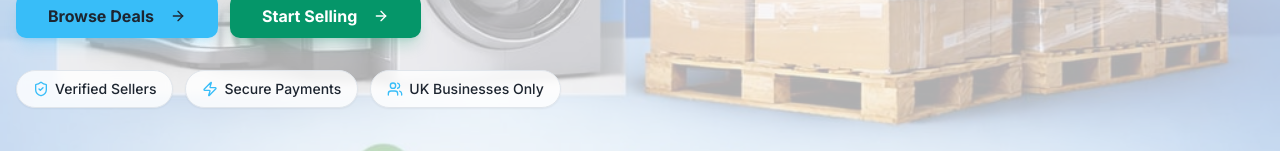
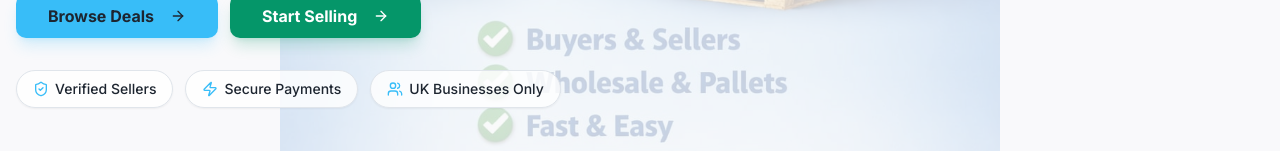
Before and after one commit to LoadifyMarketLTD/loadifymarket.co.uk, a React (Vite) app: page / in a window 1280 px wide. Shown: the part 497-648 px from the top of the page. Built offline with nearby package versions, Linux system fonts and the light colour scheme; no server answers; the database is empty.

Commit message:
fix: hero image - contain so objects are complete, reduce opacity and overlay, remove blur
Co-authored-by: LoadifyMarketLTD <221218390+LoadifyMarketLTD@users.noreply.github.com>
Agent-Logs-Url: https://github.com/LoadifyMarketLTD/loadifymarket.co.uk/sessions/edb37853-1db7-4c29-bb8c-4fa7831e9fdc

```diff
--- a/src/components/HeroSection.tsx
+++ b/src/components/HeroSection.tsx
@@ -5,16 +5,16 @@ import heroImg from "@/assets/hero-seller-dashboard.jpg";
 
 const HeroSection = () => {
   return (
-    <section className="relative min-h-[90vh] flex items-center overflow-hidden">
-      {/* Full-size background image */}
+    <section className="relative min-h-[90vh] flex items-center overflow-hidden bg-background">
+      {/* Full-size background image — contain so all objects are fully visible */}
       <img
         src={heroImg}
         alt=""
         aria-hidden="true"
-        className="absolute inset-0 w-full h-full object-cover object-center"
+        className="absolute inset-0 w-full h-full object-contain object-center opacity-40"
       />
-      {/* Overlay for text readability */}
-      <div className="absolute inset-0 bg-background/70" />
+      {/* Light overlay for text readability */}
+      <div className="absolute inset-0 bg-background/50" />
 
       <div className="relative z-10 container mx-auto px-4 py-28">
         <div className="max-w-2xl space-y-7">
@@ -70,7 +70,7 @@ const HeroSection = () => {
             ].map((badge) => (
               <div
                 key={badge.label}
-                className="flex items-center gap-1.5 rounded-full border border-border bg-card/80 backdrop-blur-sm px-4 py-2 text-sm font-medium text-foreground shadow-sm"
+                className="flex items-center gap-1.5 rounded-full border border-border bg-card/80 px-4 py-2 text-sm font-medium text-foreground shadow-sm"
               >
                 <badge.icon className="h-4 w-4 text-primary" />
                 {badge.label}
```
